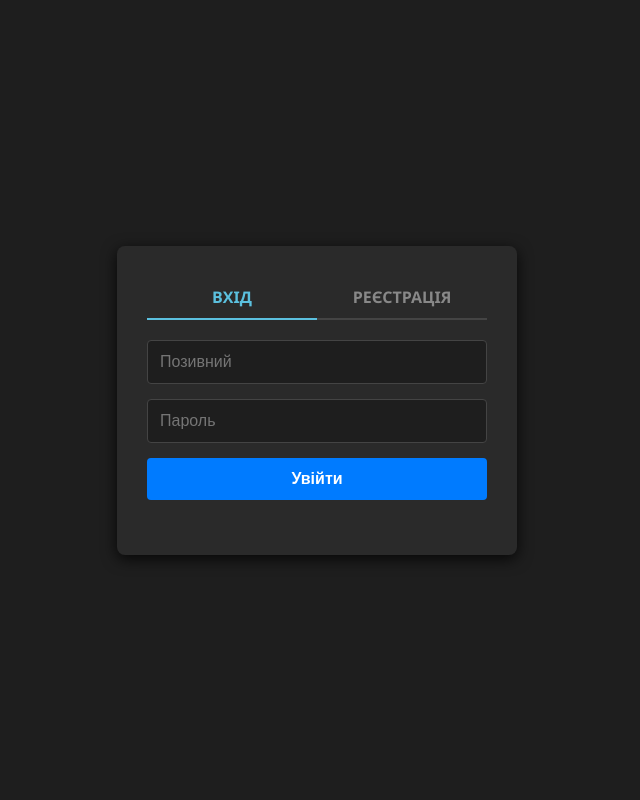
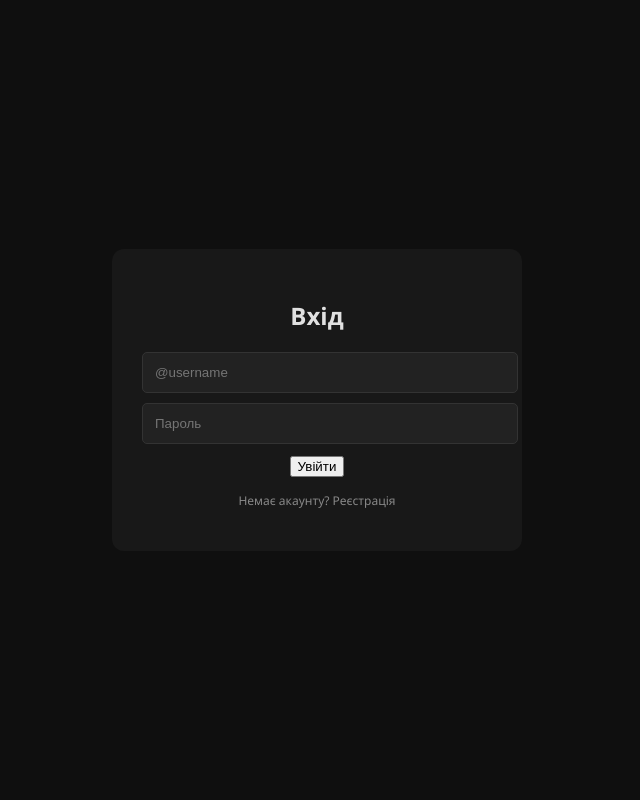
Before and after one commit to DenisyukA/Chat, a Flask app: page / in a window 1280 px wide. Shown: the whole page, without its empty margins (323-963 px from the left). Run offline with Flask 3, Linux system fonts and the light colour scheme; some libraries are stand-ins or nearby versions.

Commit message:
Update index.html

```diff
--- a/templates/index.html
+++ b/templates/index.html
@@ -3,45 +3,43 @@
 <head>
     <meta name="viewport" content="width=device-width, initial-scale=1.0, maximum-scale=1.0, user-scalable=no">
     <meta charset="UTF-8">
-    <title>Secure Comms v4</title>
+    <title>Pentagon Messenger</title>
     <style>
-        * { box-sizing: border-box; }
-        body { font-family: 'Segoe UI', Tahoma, sans-serif; background: #121212; color: #e0e0e0; margin: 0; padding: 0; height: 100vh; display: flex; flex-direction: column; }
+        :root { --bg: #0f0f0f; --side: #181818; --active: #2b5278; --text: #e0e0e0; }
+        body { margin: 0; background: var(--bg); color: var(--text); font-family: 'Segoe UI', sans-serif; display: flex; height: 100vh; overflow: hidden; }
 
-        #auth-screen { display: flex; flex-direction: column; align-items: center; justify-content: center; height: 100vh; background: #1e1e1e; padding: 20px; }
-        .auth-box { background: #2a2a2a; padding: 30px; border-radius: 8px; width: 100%; max-width: 400px; text-align: center; box-shadow: 0 4px 15px rgba(0,0,0,0.8); }
-        .auth-box input, .auth-box button { width: 100%; margin-bottom: 15px; padding: 12px; border-radius: 4px; border: none; font-size: 16px; outline: none; }
-        .auth-box input { background: #1e1e1e; color: #fff; border: 1px solid #444; }
-        .auth-tabs { display: flex; margin-bottom: 20px; border-bottom: 2px solid #444; }
-        .auth-tab { flex: 1; padding: 10px; cursor: pointer; color: #888; font-weight: bold; }
-        .auth-tab.active { color: #5bc0de; border-bottom: 2px solid #5bc0de; margin-bottom: -2px; }
+        /* SIDEBAR */
+        .sidebar { width: 300px; background: var(--side); border-right: 1px solid #333; display: flex; flex-direction: column; }
+        .sidebar-header { padding: 15px; border-bottom: 1px solid #333; display: flex; justify-content: space-between; align-items: center; }
+        .chat-list { flex: 1; overflow-y: auto; }
+        .chat-item { padding: 15px; cursor: pointer; border-bottom: 1px solid #222; transition: 0.2s; display: flex; align-items: center; gap: 10px; }
+        .chat-item:hover { background: #222; }
+        .chat-item.active { background: var(--active); }
+        .avatar { width: 40px; height: 40px; border-radius: 50%; background: #444; display: flex; align-items: center; justify-content: center; font-weight: bold; }
 
-        #main-app { display: none; flex-direction: column; height: 100vh; max-width: 900px; margin: 0 auto; width: 100%; }
-        .header { padding: 15px; background: #1e1e1e; border-bottom: 1px solid #333; display: flex; justify-content: space-between; align-items: center; gap: 10px; }
-        #search-box { flex: 1; padding: 8px 12px; background: #2a2a2a; border: 1px solid #444; color: #fff; border-radius: 4px; outline: none; max-width: 300px; }
+        /* MAIN CHAT */
+        .main-container { flex: 1; display: flex; flex-direction: column; position: relative; }
+        #messages { flex: 1; padding: 20px; overflow-y: auto; display: flex; flex-direction: column; gap: 8px; }
+        .msg { padding: 8px 12px; border-radius: 12px; max-width: 70%; position: relative; }
+        .msg.mine { align-self: flex-end; background: #2b5278; border-bottom-right-radius: 2px; }
+        .msg.theirs { align-self: flex-start; background: #212121; border-bottom-left-radius: 2px; }
+        .msg .sender-name { font-size: 12px; font-weight: bold; margin-bottom: 4px; display: block; }
 
-        .chat-container { display: flex; flex: 1; overflow: hidden; }
-        .sidebar { width: 180px; background: #1a1a1a; border-right: 1px solid #333; overflow-y: auto; padding: 10px; }
-        .user-online { cursor: pointer; padding: 10px; border-radius: 4px; margin-bottom: 5px; font-size: 14px; background: #2a2a2a; transition: 0.2s; }
-        .user-online:hover { background: #333; }
-        .user-online.selected { background: #007bff; font-weight: bold; }
+        .input-bar { padding: 15px; background: var(--side); display: flex; gap: 10px; align-items: center; }
+        input[type="text"] { flex: 1; padding: 10px; border-radius: 20px; border: none; background: #222; color: #fff; outline: none; }
 
-        #messages { flex: 1; padding: 15px; overflow-y: auto; background: #121212; display: flex; flex-direction: column; gap: 10px; }
-        .message { padding: 10px 14px; background: #2a2a2a; border-radius: 8px; word-wrap: break-word; align-self: flex-start; max-width: 85%; border-left: 3px solid #5bc0de; }
-        .message.private { border: 1px dashed #ffc107; background: #2b2b1e; border-left: 3px solid #ffc107; }
-        .message span.author { font-weight: bold; margin-right: 5px; }
+        /* SETTINGS MODAL */
+        #settings-modal { display: none; position: absolute; top: 50px; left: 50px; background: #2a2a2a; padding: 20px; border-radius: 8px; box-shadow: 0 10px 30px rgba(0,0,0,0.5); z-index: 100; }
 
-        .input-area { padding: 10px; background: #1e1e1e; border-top: 1px solid #333; display: flex; gap: 10px; align-items: center; }
-        #message-text { flex: 1; padding: 12px; background: #2a2a2a; border: 1px solid #444; color: #fff; border-radius: 4px; outline: none; }
-        button { padding: 12px 20px; background: #007bff; border: none; color: white; font-weight: bold; border-radius: 4px; cursor: pointer; }
-        #recipient-badge { display: none; background: #ffc107; color: #000; padding: 8px; border-radius: 4px; font-size: 12px; font-weight: bold; cursor: pointer; }
+        /* AUTH SCREEN */
+        #auth-screen { position: fixed; inset: 0; background: var(--bg); z-index: 1000; display: flex; align-items: center; justify-content: center; }
+        .auth-box { background: var(--side); padding: 30px; border-radius: 12px; width: 350px; text-align: center; }
+        .auth-box input { width: 100%; margin-bottom: 10px; padding: 12px; background: #222; border: 1px solid #333; color: #fff; border-radius: 5px; }
 
         @media (max-width: 600px) {
-            .chat-container { flex-direction: column; }
-            .sidebar { width: 100%; height: auto; max-height: 80px; border-right: none; border-bottom: 1px solid #333; display: flex; gap: 10px; overflow-x: auto; white-space: nowrap; padding: 10px; }
-            .user-online { display: inline-block; margin-bottom: 0; }
-            .header { flex-wrap: wrap; }
-            #search-box { min-width: 100%; margin-top: 10px; }
+            .sidebar { width: 80px; }
+            .sidebar span { display: none; }
+            .sidebar-header button { font-size: 10px; }
         }
     </style>
     <script src="https://cdnjs.cloudflare.com/ajax/libs/socket.io/4.0.1/socket.io.js"></script>
@@ -50,177 +48,170 @@
 
     <div id="auth-screen">
         <div class="auth-box">
-            <div class="auth-tabs">
-                <div class="auth-tab active" id="tab-login" onclick="switchTab('login')">ВХІД</div>
-                <div class="auth-tab" id="tab-register" onclick="switchTab('register')">РЕЄСТРАЦІЯ</div>
-            </div>
-            <input type="text" id="auth-username" placeholder="Позивний">
-            <input type="password" id="auth-password" placeholder="Пароль">
-            <div id="color-picker-container" style="display: none; align-items: center; gap: 10px; justify-content: center; margin-bottom: 15px;">
-                <label style="color: #aaa; font-size: 14px;">Колір ніка:</label>
-                <input type="color" id="auth-color" value="#5bc0de" style="width: 40px; height: 40px; padding: 0;">
-            </div>
-            <button id="auth-btn" onclick="handleAuth()">Увійти</button>
-            <div id="auth-error" style="color: #ff4c4c; font-size: 14px; margin-top: 10px;"></div>
+            <h2 id="auth-title">Вхід</h2>
+            <input type="text" id="auth-user" placeholder="@username">
+            <input type="text" id="auth-nick" placeholder="Display Name (для реєстрації)" style="display:none">
+            <input type="password" id="auth-pass" placeholder="Пароль">
+            <button onclick="handleAuth()" id="auth-btn">Увійти</button>
+            <p onclick="toggleAuthMode()" style="cursor:pointer; font-size: 12px; color: #888; margin-top: 15px;">Немає акаунту? Реєстрація</p>
         </div>
     </div>
 
-    <div id="main-app">
-        <div class="header">
-            <div id="user-info" style="min-width: 150px;">...</div>
-            <input type="text" id="search-box" onkeyup="searchMessages()" placeholder="Пошук в історії...">
-            <button onclick="logout()" style="background: #dc3545; padding: 8px 15px;">Вихід</button>
+    <div class="sidebar">
+        <div class="sidebar-header">
+            <span id="my-nick">...</span>
+            <button onclick="toggleSettings()" style="background:none; border:none; color:#5bc0de; cursor:pointer">⚙️</button>
+        </div>
+        <div class="chat-list" id="chat-list">
+            <div class="chat-item active" onclick="switchChat('global')">
+                <div class="avatar" style="background:#444">G</div>
+                <span>Глобальний чат</span>
+            </div>
+            </div>
+    </div>
+
+    <div class="main-container">
+        <div id="settings-modal">
+            <h3>Налаштування</h3>
+            <input type="text" id="set-nick" placeholder="Новий нік">
+            <input type="color" id="set-color" style="width: 100%; margin-bottom: 10px;">
+            <button onclick="saveSettings()">Зберегти</button>
+            <button onclick="toggleSettings()" style="background:#444">Закрити</button>
         </div>
 
-        <div class="chat-container">
-            <div class="sidebar">
-                <h4 style="margin-top: 0; color: #888; font-size: 12px; margin-bottom: 5px;">ОНЛАЙН</h4>
-                <div id="online-users"></div>
-            </div>
-            <div id="messages"></div>
-        </div>
+        <div id="messages"></div>
 
-        <div class="input-area">
-            <div id="recipient-badge" onclick="clearRecipient()">Глобально</div>
-            <input type="text" id="message-text" placeholder="Повідомлення..." autocomplete="off">
-            <button onclick="sendMessage()">TX</button>
+        <div class="input-bar">
+            <button title="Фото/Відео" onclick="alert('Для медіа підключи Cloudinary API')">📎</button>
+            <input type="text" id="msg-input" placeholder="Повідомлення...">
+            <button onclick="send()" id="send-btn">➤</button>
         </div>
     </div>
 
     <script>
-        let currentMode = 'login';
-        let myUsername = "";
-        let myColor = "";
-        let currentRecipient = null;
+        let me = JSON.parse(localStorage.getItem('p_user')) || null;
+        let activeChat = 'global'; // 'global' або '@username'
         let socket = null;
+        let isRegister = false;
 
-        window.onload = () => {
-            const savedUser = localStorage.getItem('chat_user');
-            const savedColor = localStorage.getItem('chat_color');
-            if (savedUser && savedColor) {
-                myUsername = savedUser;
-                myColor = savedColor;
-                initChat();
-            }
-        };
+        if (me) init();
 
-        function switchTab(mode) {
-            currentMode = mode;
-            document.getElementById('tab-login').classList.remove('active');
-            document.getElementById('tab-register').classList.remove('active');
-            document.getElementById(`tab-${mode}`).classList.add('active');
-            document.getElementById('color-picker-container').style.display = (mode === 'register') ? 'flex' : 'none';
-            document.getElementById('auth-btn').textContent = (mode === 'login') ? 'Увійти' : 'Зареєструватись';
-            document.getElementById('auth-error').textContent = '';
+        function toggleAuthMode() {
+            isRegister = !isRegister;
+            document.getElementById('auth-title').innerText = isRegister ? 'Реєстрація' : 'Вхід';
+            document.getElementById('auth-nick').style.display = isRegister ? 'block' : 'none';
+            document.getElementById('auth-btn').innerText = isRegister ? 'Створити акаунт' : 'Увійти';
         }
 
         async function handleAuth() {
-            const user = document.getElementById('auth-username').value.trim();
-            const pass = document.getElementById('auth-password').value;
-            const errorBox = document.getElementById('auth-error');
+            const username = document.getElementById('auth-user').value.trim();
+            const password = document.getElementById('auth-pass').value;
+            const nickname = document.getElementById('auth-nick').value.trim();
 
-            if (!user || !pass) return errorBox.textContent = "Заповніть всі поля";
+            const route = isRegister ? '/api/register' : '/api/login';
+            const body = { username, password, nickname };
 
-            const endpoint = currentMode === 'login' ? '/api/login' : '/api/register';
-            const payload = { username: user, password: pass };
-            if (currentMode === 'register') payload.color = document.getElementById('auth-color').value;
+            const res = await fetch(window.location.origin + route, {
+                method: 'POST', headers: {'Content-Type': 'application/json'},
+                body: JSON.stringify(body)
+            });
+            const data = await res.json();
 
-            try {
-                const response = await fetch(window.location.origin + endpoint, {
-                    method: 'POST',
-                    headers: { 'Content-Type': 'application/json' },
-                    body: JSON.stringify(payload)
-                });
-                const result = await response.json();
-                if (response.ok) {
-                    if (currentMode === 'register') {
-                        switchTab('login');
-                        return;
-                    }
-                    myUsername = user;
-                    myColor = result.color;
-                    localStorage.setItem('chat_user', myUsername);
-                    localStorage.setItem('chat_color', myColor);
-                    initChat();
-                } else {
-                    errorBox.textContent = result.error;
-                }
-            } catch (err) { errorBox.textContent = "Помилка з'єднання"; }
+            if (res.ok) {
+                if (isRegister) { toggleAuthMode(); return alert("Тепер увійдіть!"); }
+                me = data;
+                localStorage.setItem('p_user', JSON.stringify(me));
+                init();
+            } else alert(data.error);
         }
 
-        function logout() {
-            localStorage.removeItem('chat_user');
-            localStorage.removeItem('chat_color');
-            location.reload();
-        }
+        function init() {
+            document.getElementById('auth-screen').style.display = 'none';
+            document.getElementById('my-nick').innerText = me.nickname;
+            socket = io();
+            socket.emit('join', { username: me.username });
 
-        function initChat() {
-            document.getElementById('auth-screen').style.display = 'none';
-            document.getElementById('main-app').style.display = 'flex';
-            document.getElementById('user-info').innerHTML = `Оператор: <strong style="color:${myColor}">${myUsername}</strong>`;
-            socket = io();
-            socket.emit('register_socket', { username: myUsername });
             loadHistory();
-            socket.on('receive_message', (data) => appendMessage(data.username, data.color, data.text, data.recipient));
-            socket.on('update_users', (users) => {
-                const onlineDiv = document.getElementById('online-users');
-                onlineDiv.innerHTML = '';
-                users.forEach(user => {
-                    const uDiv = document.createElement('div');
-                    uDiv.className = 'user-online';
-                    if (user === currentRecipient) uDiv.classList.add('selected');
-                    uDiv.textContent = user;
-                    uDiv.onclick = () => setRecipient(user);
-                    onlineDiv.appendChild(uDiv);
+
+            socket.on('new_msg', (data) => {
+                // Малюємо лише якщо це активний чат
+                const isGlobal = !data.recipient && activeChat === 'global';
+                const isPrivate = data.recipient && (data.sender === activeChat || data.sender === me.username);
+                if (isGlobal || isPrivate) appendMsg(data);
+            });
+
+            socket.on('update_online', (users) => {
+                const list = document.getElementById('chat-list');
+                // Очищаємо крім Глобалу
+                list.innerHTML = `<div class="chat-item ${activeChat === 'global' ? 'active' : ''}" onclick="switchChat('global')">
+                    <div class="avatar">G</div><span>Глобальний чат</span></div>`;
+
+                users.forEach(u => {
+                    if (u === me.username) return;
+                    const div = document.createElement('div');
+                    div.className = `chat-item ${activeChat === u ? 'active' : ''}`;
+                    div.onclick = () => switchChat(u);
+                    div.innerHTML = `<div class="avatar">${u[0].toUpperCase()}</div><span>${u}</span>`;
+                    list.appendChild(div);
                 });
             });
         }
 
         async function loadHistory() {
-            const response = await fetch(window.location.origin + `/api/messages?user=${myUsername}`);
-            const history = await response.json();
+            const res = await fetch(window.location.origin + `/api/messages?user=${me.username}&other=${activeChat}`);
+            const data = await res.json();
             document.getElementById('messages').innerHTML = '';
-            history.forEach(msg => appendMessage(msg.username, msg.color, msg.text, msg.recipient));
+            data.forEach(appendMsg);
         }
 
-        function appendMessage(user, color, text, recipient) {
-            const messagesDiv = document.getElementById('messages');
-            const msgElement = document.createElement('div');
-            msgElement.className = recipient ? 'message private' : 'message';
-            msgElement.innerHTML = `<span class="author" style="color:${color}">${user}${recipient ? ' ➔ ' + recipient : ''}:</span> ${text}`;
-            messagesDiv.appendChild(msgElement);
-            messagesDiv.scrollTop = messagesDiv.scrollHeight;
+        function switchChat(target) {
+            activeChat = target;
+            loadHistory();
+            document.querySelectorAll('.chat-item').forEach(i => i.classList.remove('active'));
+            // Візуальний апдейт селектора
         }
 
-        function searchMessages() {
-            const input = document.getElementById('search-box').value.toLowerCase();
-            const messages = document.getElementsByClassName('message');
-            for (let m of messages) {
-                m.style.display = m.innerText.toLowerCase().includes(input) ? "block" : "none";
+        function appendMsg(m) {
+            const div = document.createElement('div');
+            const isMine = (m.sender === me.username || m.username === me.username);
+            div.className = `msg ${isMine ? 'mine' : 'theirs'}`;
+            div.innerHTML = `<span class="sender-name" style="color:${m.color}">${m.sender || m.username}</span>${m.text}`;
+            document.getElementById('messages').appendChild(div);
+            document.getElementById('messages').scrollTop = document.getElementById('messages').scrollHeight;
+        }
+
+        function send() {
+            const input = document.getElementById('msg-input');
+            if (!input.value) return;
+            const data = {
+                sender: me.username,
+                recipient: activeChat === 'global' ? null : activeChat,
+                text: input.value,
+                color: me.color,
+                type: 'text'
+            };
+            socket.emit('send_msg', data);
+            input.value = '';
+        }
+
+        function toggleSettings() {
+            const m = document.getElementById('settings-modal');
+            m.style.display = m.style.display === 'block' ? 'none' : 'block';
+        }
+
+        async function saveSettings() {
+            const nickname = document.getElementById('set-nick').value || me.nickname;
+            const color = document.getElementById('set-color').value;
+            const res = await fetch(window.location.origin + '/api/update_profile', {
+                method: 'POST', headers: {'Content-Type': 'application/json'},
+                body: JSON.stringify({ username: me.username, nickname, color })
+            });
+            if (res.ok) {
+                me.nickname = nickname; me.color = color;
+                localStorage.setItem('p_user', JSON.stringify(me));
+                location.reload();
             }
         }
-
-        function setRecipient(user) {
-            if (user === myUsername) return;
-            currentRecipient = user;
-            document.getElementById('recipient-badge').style.display = 'block';
-            document.getElementById('recipient-badge').textContent = `Приват: ${user} ✖`;
-        }
-
-        function clearRecipient() {
-            currentRecipient = null;
-            document.getElementById('recipient-badge').style.display = 'none';
-        }
-
-        function sendMessage() {
-            const textInput = document.getElementById('message-text');
-            const text = textInput.value.trim();
-            if (!text || !socket) return;
-            socket.emit('send_message', { username: myUsername, color: myColor, text: text, recipient: currentRecipient });
-            textInput.value = '';
-        }
-
-        document.getElementById('message-text').addEventListener('keypress', (e) => { if (e.key === 'Enter') sendMessage(); });
     </script>
 </body>
 </html>
```
